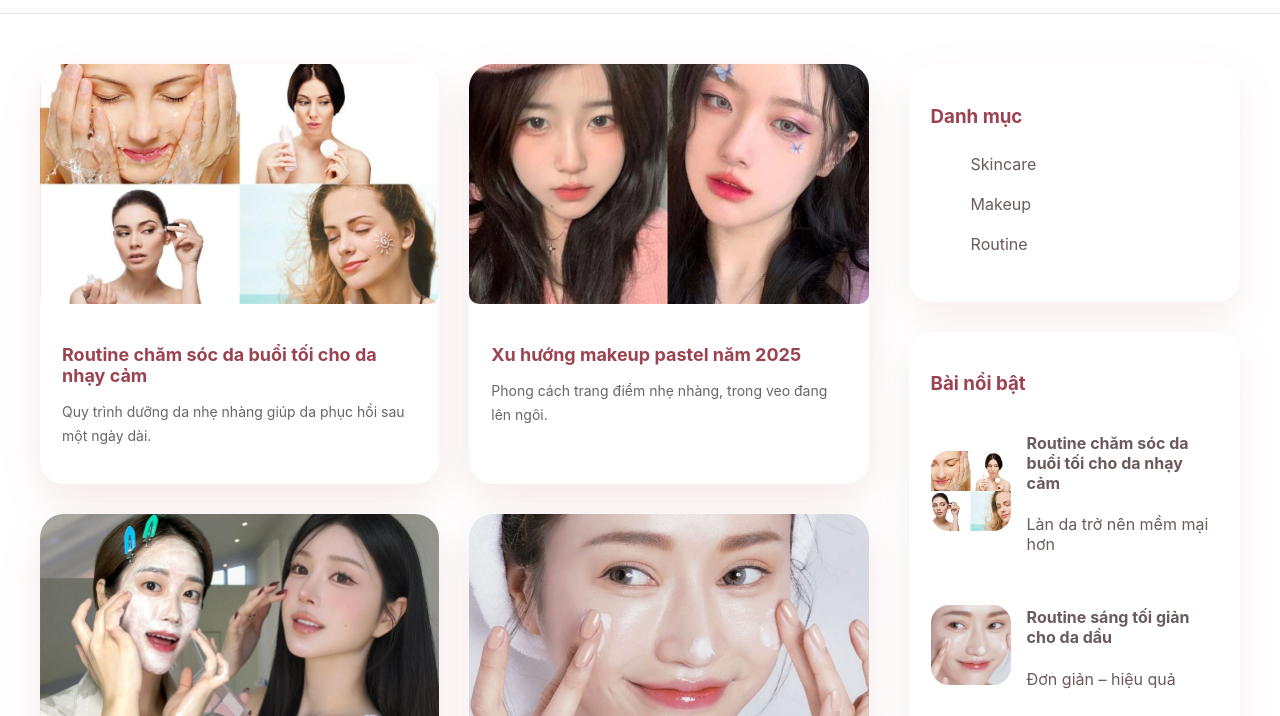
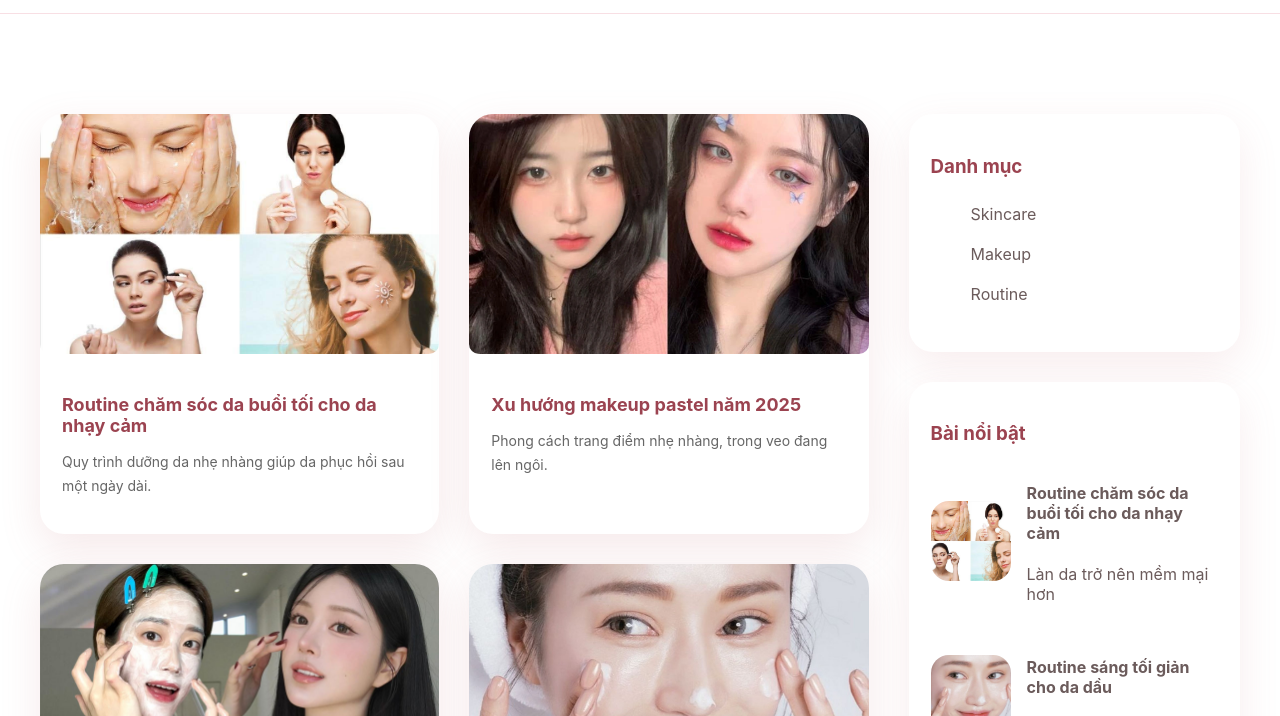
Before and after one commit to Hoang-000/Kyora_beauty, a plain HTML site: page blog/blog.html in a window 1280 px wide. Shown: the part 71-787 px from the top of the page. Drawn offline with nearby package versions, Linux system fonts and the light colour scheme.

Commit message:
Update blog.css

```diff
--- a/assets/css/blog.css
+++ b/assets/css/blog.css
@@ -22,11 +22,12 @@ body{
     position: fixed;
     top: 0;
     left: 0;
+   width: 100%;
     z-index: 1000
 }
 .blog-wrapper{
   max-width:1200px;
-  margin:50px auto;
+  margin:100px auto 50px;
   display:grid;
   grid-template-columns:3fr 1.2fr;
   gap:40px;
```
